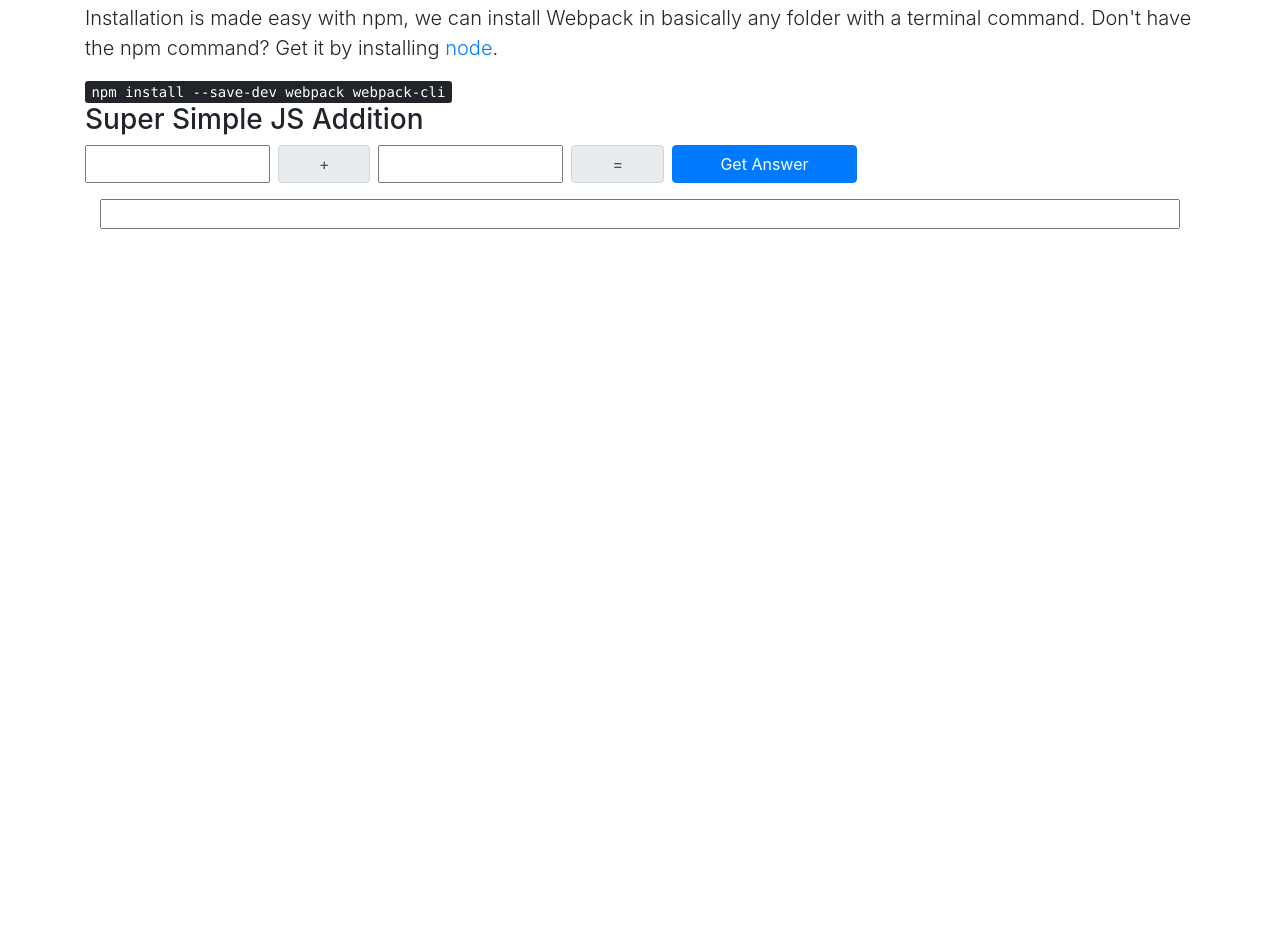
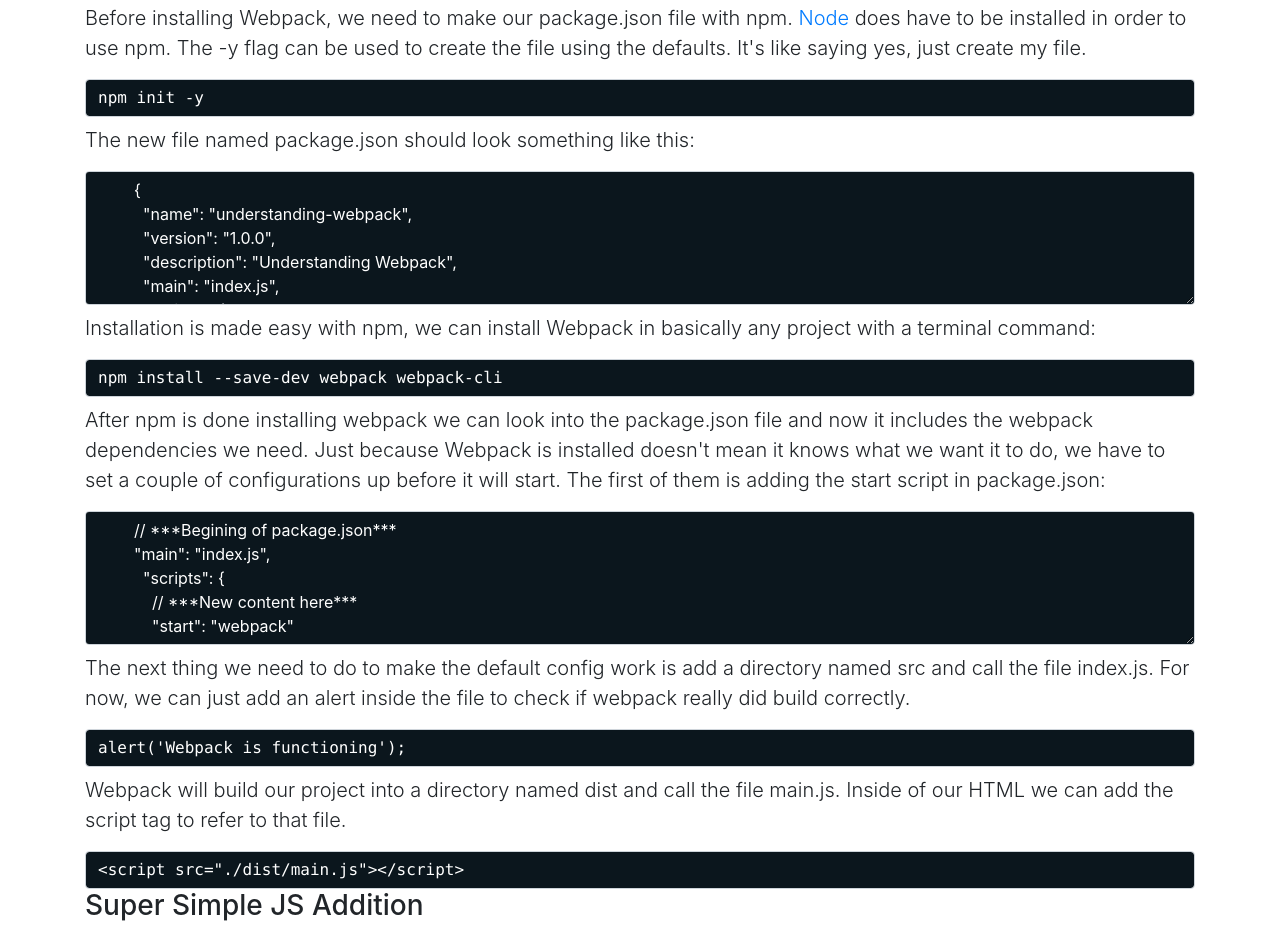
Before and after one commit to ch4nc3l0/Understanding-Webpack, a website: page index.html in a window 1280 px wide. Shown: the part 442-1368 px from the top of the page. Before the commit the page ends 800 px from the top, so only its background shows below. Drawn offline with Linux system fonts and the light colour scheme.

Commit message:
Add: Webpack

```diff
--- a/index.html
+++ b/index.html
@@ -38,14 +38,94 @@
 
     <div class="container">
       <p class="lead">
+        Before installing Webpack, we need to make our package.json file with
+        npm. <a href="https://nodejs.org/en/">Node</a> does have to be installed
+        in order to use npm. The -y flag can be used to create the file using
+        the defaults. It's like saying yes, just create my file.
+      </p>
+
+      <kbd class="form-control" style="background-color: #0b161d; color: white;" >
+        npm init -y
+      </kbd>
+
+      <p class="mt-2 lead">
+        The new file named package.json should look something like this:
+      </p>
+
+      <textarea class="form-control" rows="5" readonly style="background-color: #0b161d; color: white;">
+        {
+          "name": "understanding-webpack",
+          "version": "1.0.0",
+          "description": "Understanding Webpack",
+          "main": "index.js",
+          "scripts": {
+          },
+          "repository": {
+            "type": "git",
+            "url": "git+https://github.com/ch4nc3l0/Understanding-Webpack.git"
+          },
+          "keywords": [],
+          "author": "",
+          "license": "ISC",
+          "bugs": {
+            "url": "https://github.com/ch4nc3l0/Understanding-Webpack/issues"
+          },
+          "homepage": "https://github.com/ch4nc3l0/Understanding-Webpack#readme"
+        }
+      </textarea>
+
+      <p class="lead mt-2">
         Installation is made easy with npm, we can install Webpack in basically
-        any folder with a terminal command. Don't have the npm command? Get it
-        by installing <a href="https://nodejs.org/en/">node</a>.
+        any project with a terminal command:
       </p>
-      <div class="container"></div>
-        <kbd>npm install --save-dev webpack webpack-cli</kbd>
-      </div>
+
+      <kbd class="form-control" style="background-color: #0b161d; color: white;" >
+        npm install --save-dev webpack webpack-cli
+      </kbd>
+
+      <p class="lead mt-2">
+        After npm is done installing webpack we can look into the package.json
+        file and now it includes the webpack dependencies we need. Just because
+        Webpack is installed doesn't mean it knows what we want it to do, we have
+        to set a couple of configurations up before it will start. The first of them
+        is adding the start script in package.json:
+      </p>
+
+      <textarea class="form-control" rows="5" readonly style="background-color: #0b161d; color: white;">
+        // ***Begining of package.json***
+        "main": "index.js",
+          "scripts": {
+            // ***New content here***
+            "start": "webpack"
+            // ***End new content***
+          },
+          "repository": {
+        // ***End of package.json***
+      </textarea>
+
+      <p class="lead mt-2">
+        The next thing we need to do to make the default config work is
+        add a directory named src and call the file index.js. For now, we can just add
+        an alert inside the file to check if webpack really did build
+        correctly.
+      </p>
+
+      <kbd class="form-control" style="background-color: #0b161d; color: white;" >
+          alert('Webpack is functioning');
+      </kbd>
+
+      <p class="lead mt-2">
+        Webpack will build our project into a directory named dist and call the file
+        main.js. Inside of our HTML we can add the script tag to refer to that file.
+      </p>
+
+      <kbd class="form-control" style="background-color: #0b161d; color: white;" >
+          &lt;script src="./dist/main.js">&lt;/script>
+      </kbd>
+
     </div>
+
+
 
     <div class="form-group container" >
       <h3>Super Simple JS Addition</h3>
@@ -55,7 +135,6 @@
           <input class="col-sm-2 mr-2" type="text" name="number1" id="number1">
           <input type="text" readonly class="form-control col-sm-1 text-center mr-2" value="+">
           <input class="col-sm-2 mr-2" type="text" name="number2" id="number2">
-          <input type="text" readonly class="form-control col-sm-1 text-center mr-2" value="=">
           <input type="submit" readonly class="btn btn-primary col-sm-2 mr-2" id="staticEmail" value="Get Answer">
         </div>
         <input class="col mt-3"type="text" name="answer" id="answer" >
@@ -71,5 +150,6 @@
 <script src="./src/script/libs/jQuery.js"></script>
 <script src="./src/script/libs/popper.min.js"></script>
 <script src="./src/script/libs/bootstrap.min.js"></script>
+<script src="./dist/main.js"></script>
 </body>
 </html>
--- /dev/null
+++ b/src/index.js
@@ -0,0 +1 @@
+alert('Webpack is functioning');
```
Also changed, not shown: package.json (added, +24 -0 lines), dist/main.js (added), src/script/index.js (deleted), 2 other files.
